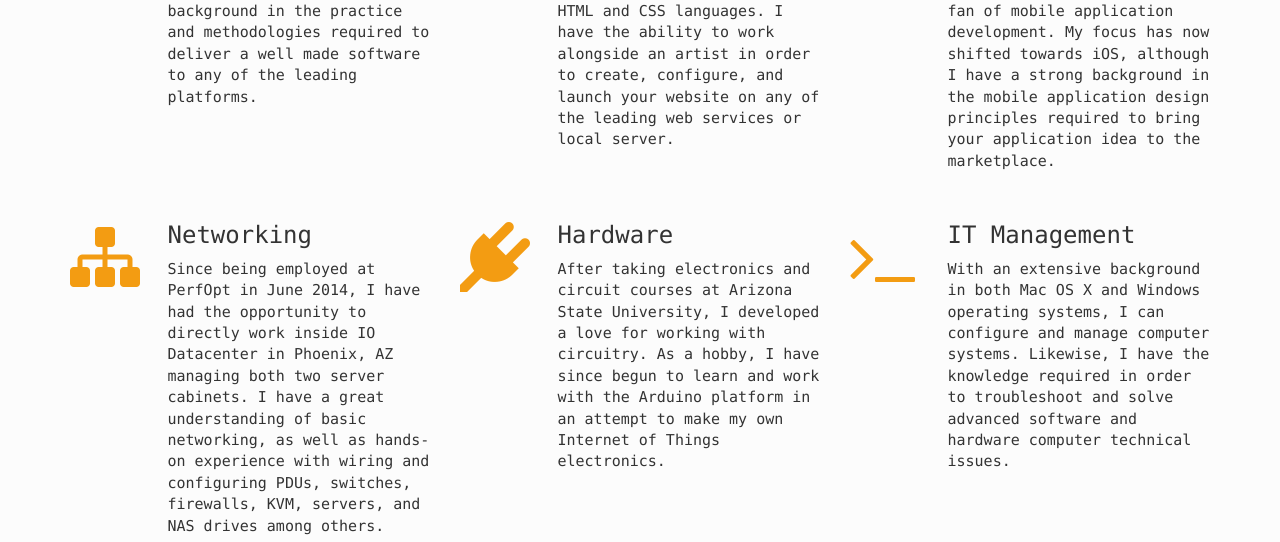
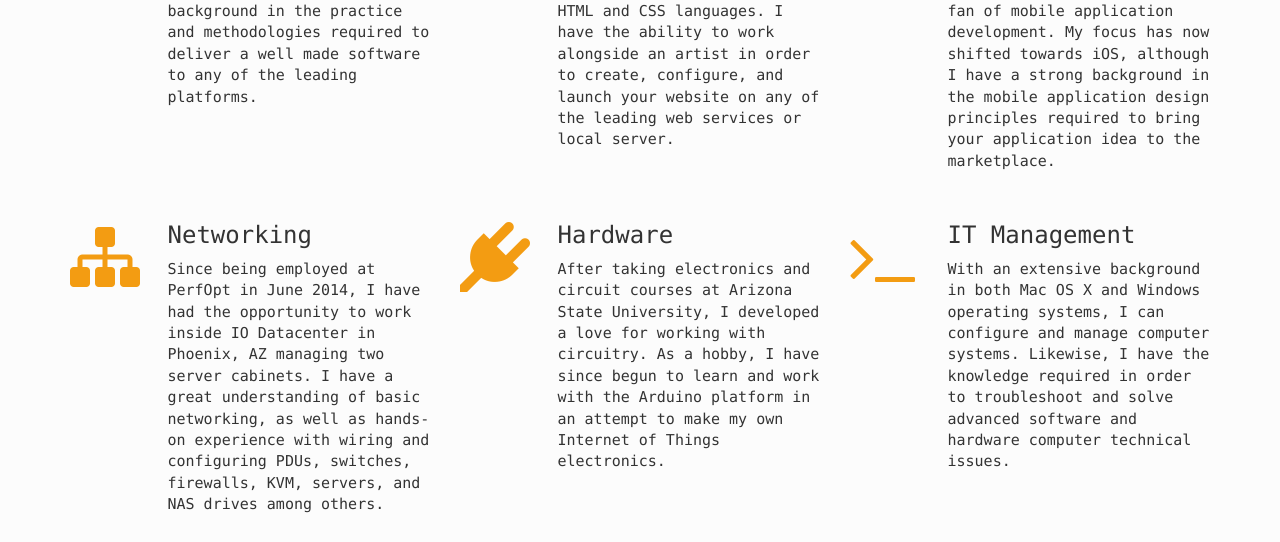
Before and after one commit to trentrand/TrentRand.com, a Jekyll site: the page built from index.html, in a window 1280 px wide and 900 px high, scrolled down 2895 px, cut to the strip 0-542 px from the top of the window. Built offline with Jekyll 4.4.1, drawn with Linux system fonts in a browser that asks for light colours; nearby versions of some CDN libraries; some web fonts are replaced.

Commit message:
Grammatical changes
~ skills grammatical change

```diff
--- a/_config.yml
+++ b/_config.yml
@@ -92,7 +92,7 @@ services:
    description: "Having first learned to program with the Android SDK, I have long since been a big fan of mobile application development. My focus has now shifted towards iOS, although I have a strong background in the mobile application design principles required to bring your application idea to the marketplace."
  - title: "Networking"
    icon: "sitemap"
-   description: "Since being employed at PerfOpt in June 2014, I have had the opportunity to directly work inside IO Datacenter in Phoenix, AZ managing both two server cabinets. I have a great understanding of basic networking, as well as hands-on experience with wiring and configuring PDUs, switches, firewalls, KVM, servers, and NAS drives among others."
+   description: "Since being employed at PerfOpt in June 2014, I have had the opportunity to work inside IO Datacenter in Phoenix, AZ managing two server cabinets. I have a great understanding of basic networking, as well as hands-on experience with wiring and configuring PDUs, switches, firewalls, KVM, servers, and NAS drives among others."
  - title: "Hardware"
    icon: "plug"
    description: "After taking electronics and circuit courses at Arizona State University, I developed a love for working with circuitry. As a hobby, I have since begun to learn and work with the Arduino platform in an attempt to make my own Internet of Things electronics."
```
